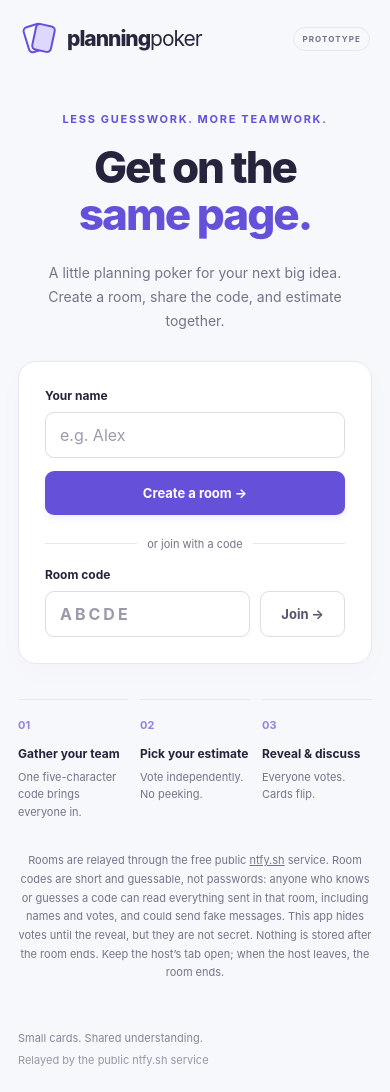
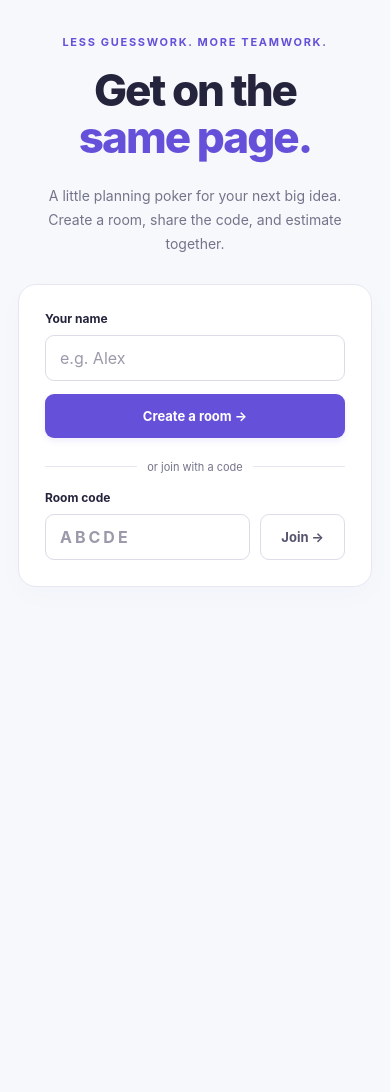
Before and after one commit to jxg994/planning-poker, a website built with Vite: page index.html in a window 390 px wide. After the commit the page ends 844 px from the top, so only its background shows below. Built offline with nearby package versions, Linux system fonts and the light colour scheme.

Commit message:
visual updates

```diff
--- a/src/main.ts
+++ b/src/main.ts
@@ -56,23 +56,12 @@ function roomLink(code: string): string {
   return `${location.href.split('#')[0]}#/room/${code}`;
 }
 
-function shell(content: string): void {
+/** Banners render in a toast area so they never push the page into scrolling on desktop. */
+function shell(content: string, banners = ''): void {
   app.innerHTML = `
-    <header class="site-header">
-      <a class="brand" href="#/" aria-label="Planning Poker home">
-        <span class="brand-mark" aria-hidden="true"><span></span><span></span></span>
-        planning<span class="brand-light">poker</span>
-      </a>
-      <span class="prototype-badge">PROTOTYPE</span>
-    </header>
-    <main>${storageWarning ? `<p class="banner warning" role="status">${escape(storageWarning)}</p>` : ''}${content}</main>
-    <footer>Small cards. Shared understanding.<span>Relayed by the public ntfy.sh service</span></footer>`;
+    <main>${content}</main>
+    <div class="toasts">${storageWarning ? `<p class="banner warning" role="status">${escape(storageWarning)}</p>` : ''}${banners}</div>`;
 }
-
-const PRIVACY_NOTE = `Rooms are relayed through the free public <a href="https://ntfy.sh" target="_blank" rel="noopener">ntfy.sh</a>
-  service. Room codes are short and guessable, not passwords: anyone who knows or guesses a code can read
-  everything sent in that room, including names and votes, and could send fake messages. This app hides votes
-  until the reveal, but they are not secret. Nothing is stored after the room ends.`;
 
 function render(): void {
   const code = route();
@@ -114,18 +103,12 @@ function render(): void {
             <button class="button secondary" type="submit" value="join" ${disabled}>Join →</button>
           </div>`}
       </form>
+      ${joining ? '<a class="text-link" href="#/">← Create a different room</a>' :
+        lastRoom && isRoomCode(lastRoom) ? `<a class="text-link" href="#/room/${lastRoom}">Rejoin room ${lastRoom} →</a>` : ''}
+    </section>`, `
       ${failure ? `<div class="banner error" role="alert">${escape(failure)}</div>` : ''}
       ${sendError ? `<div class="banner error" role="alert">${escape(sendError)}</div>` : ''}
-      ${notice ? `<p class="banner" role="status">${escape(notice)}</p>` : ''}
-      ${joining ? '<a class="text-link" href="#/">← Create a different room</a>' :
-        lastRoom && isRoomCode(lastRoom) ? `<a class="text-link" href="#/room/${lastRoom}">Rejoin room ${lastRoom} →</a>` : ''}
-      <div class="how-it-works">
-        <div><span>01</span><strong>Gather your team</strong><p>One five-character code brings everyone in.</p></div>
-        <div><span>02</span><strong>Pick your estimate</strong><p>Vote independently. No peeking.</p></div>
-        <div><span>03</span><strong>Reveal &amp; discuss</strong><p>Everyone votes. Cards flip.</p></div>
-      </div>
-      <p class="network-note">${PRIVACY_NOTE} Keep the host’s tab open; when the host leaves, the room ends.</p>
-    </section>`);
+      ${notice ? `<p class="banner" role="status">${escape(notice)}</p>` : ''}`);
 
   const form = document.querySelector<HTMLFormElement>('#entry-form')!;
   form.addEventListener('submit', (event) => {
@@ -247,10 +230,6 @@ function renderRoom(): void {
         <input id="room-link" readonly value="${escape(roomLink(room.code))}">
         <button class="button secondary small" id="copy-link">Copy link</button>
       </div>
-      ${reconnecting ? '<p class="banner warning" role="status">Connection to ntfy.sh lost. Reconnecting... Updates sent meanwhile may be missed; the room resyncs when the connection returns.</p>' : ''}
-      ${sendError ? `<div class="banner error" role="alert">${escape(sendError)}
-        <button class="button secondary small" id="dismiss-error">Dismiss</button></div>` : ''}
-      ${notice ? `<p class="banner" role="status">${escape(notice)}</p>` : ''}
       <div class="room-grid">
         <section class="voting-panel" aria-labelledby="voting-title">
           <div class="panel-top"><span class="round-label">ROUND ${state.round}</span>
@@ -293,9 +272,11 @@ function renderRoom(): void {
           <p class="people-note">${state.revealed ? 'A fresh round clears every card.' : 'No spoilers. Estimates stay hidden until everyone is ready.'}</p>
         </aside>
       </div>
-      <p class="network-note">Only connected participants count toward the reveal. Anyone can start the next round.
-        Someone who closes their laptop without leaving can take about 6 minutes to drop off the table.<br>${PRIVACY_NOTE}</p>
-    </section>`);
+    </section>`, `
+      ${reconnecting ? '<p class="banner warning" role="status">Connection to ntfy.sh lost. Reconnecting... Updates sent meanwhile may be missed; the room resyncs when the connection returns.</p>' : ''}
+      ${sendError ? `<div class="banner error" role="alert">${escape(sendError)}
+        <button class="button secondary small" id="dismiss-error">Dismiss</button></div>` : ''}
+      ${notice ? `<p class="banner" role="status">${escape(notice)}</p>` : ''}`);
 
   document.querySelectorAll<HTMLButtonElement>('[data-vote]').forEach((button) => {
     button.addEventListener('click', () => {
--- a/src/style.css
+++ b/src/style.css
@@ -19,17 +19,10 @@ a { color: var(--purple); }
 button, .button { cursor: pointer; }
 button:disabled { cursor: default; }
 :focus-visible { outline: 3px solid #a89aed; outline-offset: 4px; }
-.site-header { max-width: 1200px; margin: auto; padding: 30px 36px; display: flex; align-items: center; justify-content: space-between; gap: 16px; }
-.brand { display: flex; align-items: center; color: #29273f; font-weight: 760; font-size: 23px; letter-spacing: -1px; text-decoration: none; }
-.brand-light { font-weight: 420; }
-.brand-mark { width: 37px; height: 33px; position: relative; margin-right: 10px; }
-.brand-mark span { width: 21px; height: 28px; border: 2px solid var(--purple); border-radius: 5px; position: absolute; left: 5px; top: 2px; transform: rotate(-17deg); background: #f7f8fc; }
-.brand-mark span + span { transform: rotate(12deg); left: 13px; background: #ded8ff; }
-.prototype-badge { font-size: 10px; font-weight: 700; letter-spacing: 1.1px; color: var(--muted); border: 1px solid var(--border); border-radius: 30px; padding: 7px 11px; }
-main { max-width: 1128px; margin: auto; padding: 0 24px; min-height: calc(100vh - 175px); }
+main { max-width: 1128px; margin: auto; padding: 8px 24px 48px; }
 h1, h2, p { margin-top: 0; }
 .eyebrow { color: var(--purple); font-size: 11px; letter-spacing: 1.7px; font-weight: 750; margin-bottom: 18px; }
-.welcome { max-width: 780px; margin: 48px auto 0; text-align: center; }
+.welcome { max-width: 780px; margin: 40px auto 0; text-align: center; }
 .welcome h1 { font-size: clamp(44px, 7vw, 68px); line-height: 1.07; letter-spacing: -3px; font-weight: 760; margin-bottom: 23px; }
 .welcome h1 span { color: var(--purple); }
 .intro { color: var(--muted); line-height: 1.7; font-size: 16px; margin-bottom: 28px; }
@@ -52,17 +45,8 @@ input::placeholder { color: #9a9aaa; }
 .code-input::placeholder { letter-spacing: 3px; }
 .room-code, .code-text { font-family: ui-monospace, SFMono-Regular, Menlo, monospace; letter-spacing: 2px; color: var(--purple); }
 .room-code { font-size: 15px; margin-left: 6px; }
-.network-note a { color: inherit; }
-.how-it-works { display: grid; grid-template-columns: repeat(3, 1fr); gap: 30px; margin: 48px auto 30px; text-align: left; }
-.how-it-works > div { border-top: 1px solid var(--border); padding-top: 18px; }
-.how-it-works span { color: #9282df; font-size: 11px; display: block; margin-bottom: 10px; font-weight: 700; }
-.how-it-works strong { font-size: 13px; }
-.how-it-works p { font-size: 12px; color: var(--muted); line-height: 1.6; margin: 7px 0 0; }
-.network-note { color: var(--muted); font-size: 11px; line-height: 1.7; max-width: 700px; margin: 24px auto; text-align: center; }
-footer { max-width: 1128px; margin: 0 auto; padding: 25px 24px; display: flex; justify-content: space-between; gap: 20px; color: #858599; font-size: 11px; }
-footer span { color: #9696a7; }
-.session { margin-top: 38px; }
-.session-heading { display: flex; justify-content: space-between; gap: 18px; align-items: center; margin-bottom: 26px; }
+.session { margin-top: 28px; }
+.session-heading { display: flex; justify-content: space-between; gap: 18px; align-items: center; margin-bottom: 20px; }
 .session-heading .eyebrow { margin-bottom: 9px; font-size: 10px; }
 .session-heading h1 { font-size: 32px; letter-spacing: -1.2px; margin-bottom: 0; display: flex; align-items: center; gap: 13px; }
 .live-dot, .mini-dot { width: 8px; height: 8px; display: inline-block; border-radius: 100%; background: #6cba97; }
@@ -71,19 +55,19 @@ footer span { color: #9696a7; }
 .secondary { border-color: #dcdde9; color: #55546e; background: white; }
 .secondary:hover { background: #efedf9; }
 .small { padding: 10px 14px; font-size: 12px; flex-shrink: 0; }
-.share-bar { display: flex; align-items: center; gap: 12px; background: #eeecf9; border: 1px solid #e4e0f4; padding: 13px 17px; border-radius: 12px; margin-bottom: 26px; }
+.share-bar { display: flex; align-items: center; gap: 12px; background: #eeecf9; border: 1px solid #e4e0f4; padding: 13px 17px; border-radius: 12px; margin-bottom: 20px; }
 .share-label { font-size: 12px; font-weight: 550; white-space: nowrap; }
 .share-bar input { font-size: 11px; color: #79738e; padding: 9px 12px; border-color: #dfdaef; background: #ffffff90; }
 .room-grid { display: grid; grid-template-columns: minmax(0, 1fr) 300px; gap: 24px; align-items: start; }
 .voting-panel, .people-panel { border-radius: 16px; background: white; border: 1px solid var(--border); box-shadow: 0 5px 18px #24213a03; }
 .voting-panel { padding: 28px; }
-.panel-top { display: flex; justify-content: space-between; align-items: center; margin-bottom: 30px; gap: 12px; }
+.panel-top { display: flex; justify-content: space-between; align-items: center; margin-bottom: 22px; gap: 12px; }
 .round-label { color: #858097; font-size: 10px; letter-spacing: 1.6px; font-weight: 700; }
 .status-pill { color: #82759f; background: #f3f0fa; font-size: 11px; border-radius: 30px; padding: 6px 11px; }
 .status-pill.revealed { color: #3d8065; background: #eaf7f0; }
 .voting-panel h2 { font-size: 24px; letter-spacing: -.7px; margin-bottom: 9px; }
 .muted { color: var(--muted); font-size: 12px; line-height: 1.65; }
-.vote-options { display: grid; grid-template-columns: repeat(4, minmax(0, 1fr)); gap: 13px; margin: 28px 0; }
+.vote-options { display: grid; grid-template-columns: repeat(4, minmax(0, 1fr)); gap: 13px; margin: 22px 0; }
 .vote-card { position: relative; height: 112px; background: #fff; border: 1.5px solid #dedde9; border-radius: 10px; color: #57516d; font-size: 30px; font-weight: 650; transition: border-color .15s, background .15s, transform .15s; }
 .vote-card:hover:not(:disabled) { border-color: #9683e9; background: #faf8ff; transform: translateY(-3px); }
 .vote-card.selected { border-color: var(--purple); background: #f0ecff; color: var(--purple); box-shadow: 0 3px 10px #6550d915; }
@@ -118,6 +102,9 @@ footer span { color: #9696a7; }
 .person-vote.voted { background: #eeeafa; color: var(--purple); border: 1px solid #dfd7f8; }
 .person-vote.visible-vote { color: var(--purple); background: #eeeafa; border: 1px solid #dfd7f8; font-weight: 700; }
 .people-note { border-top: 1px solid #efedf5; padding-top: 16px; margin: 4px 0 0; font-size: 10px; line-height: 1.7; color: #9690a5; }
+.toasts { display: grid; gap: 8px; max-width: 560px; margin: 0 auto; padding: 0 18px 24px; }
+.toasts:empty { display: none; }
+.toasts .banner { margin: 0; max-width: none; }
 .banner { border: 1px solid #dcd6f2; border-radius: 10px; padding: 14px 18px; color: #605386; background: #eeebfa; font-size: 12px; line-height: 1.7; margin: 15px auto; max-width: 100%; overflow-wrap: anywhere; }
 .banner .button { margin-left: 10px; }
 .error { color: #9c3e49; background: #fff0f1; border-color: #f1d6db; max-width: 520px; }
@@ -131,6 +118,14 @@ footer span { color: #9696a7; }
   .card-bottom { right: 6px; bottom: 7px; }
   .voting-panel { padding: 32px; }
 }
+@media (min-width: 801px) {
+  .toasts { position: fixed; z-index: 10; left: 50%; bottom: 20px; transform: translateX(-50%); width: min(560px, calc(100% - 48px)); padding: 0; }
+  .toasts .banner { box-shadow: 0 10px 30px #24213a1f; }
+  /* The participant list scrolls inside a panel matched to the voting panel's height, so the page doesn't grow. */
+  .people-panel { height: 0; min-height: 100%; display: flex; flex-direction: column; }
+  .room-grid { align-items: stretch; }
+  .people-list { flex: 1; min-height: 0; overflow-y: auto; }
+}
 @media (max-width: 800px) {
   .room-grid { grid-template-columns: minmax(0, 1fr); }
   .share-bar { flex-wrap: wrap; }
@@ -139,16 +134,10 @@ footer span { color: #9696a7; }
   .people-list { display: grid; grid-template-columns: repeat(2, minmax(0, 1fr)); column-gap: 25px; }
 }
 @media (max-width: 480px) {
-  .site-header { padding: 22px 20px; }
-  .brand { font-size: 21px; }
-  .prototype-badge { font-size: 8px; max-width: 112px; text-align: center; line-height: 1.5; padding: 5px 8px; }
-  main { padding: 0 18px; }
+  main { padding: 0 18px 32px; }
   .welcome { margin-top: 35px; }
   .welcome h1 { letter-spacing: -2px; }
   .intro { font-size: 14px; }
-  .how-it-works { gap: 12px; margin-top: 35px; }
-  .how-it-works strong { font-size: 12px; }
-  .how-it-works p { font-size: 11px; }
   .session { margin-top: 25px; }
   .session-heading h1 { font-size: 26px; gap: 10px; }
   .session-heading .eyebrow { font-size: 8px; letter-spacing: 1px; }
@@ -158,7 +147,6 @@ footer span { color: #9696a7; }
   .vote-card { height: 98px; }
   .panel-top { margin-bottom: 24px; }
   .people-list { display: block; }
-  footer { padding: 25px 18px; flex-direction: column; gap: 8px; }
 }
 @media (prefers-reduced-motion: reduce) {
   *, *::before, *::after { transition: none !important; }
```
Also changed, not shown: tests/browser/poker.spec.ts (+6 -0 lines), README.md.
